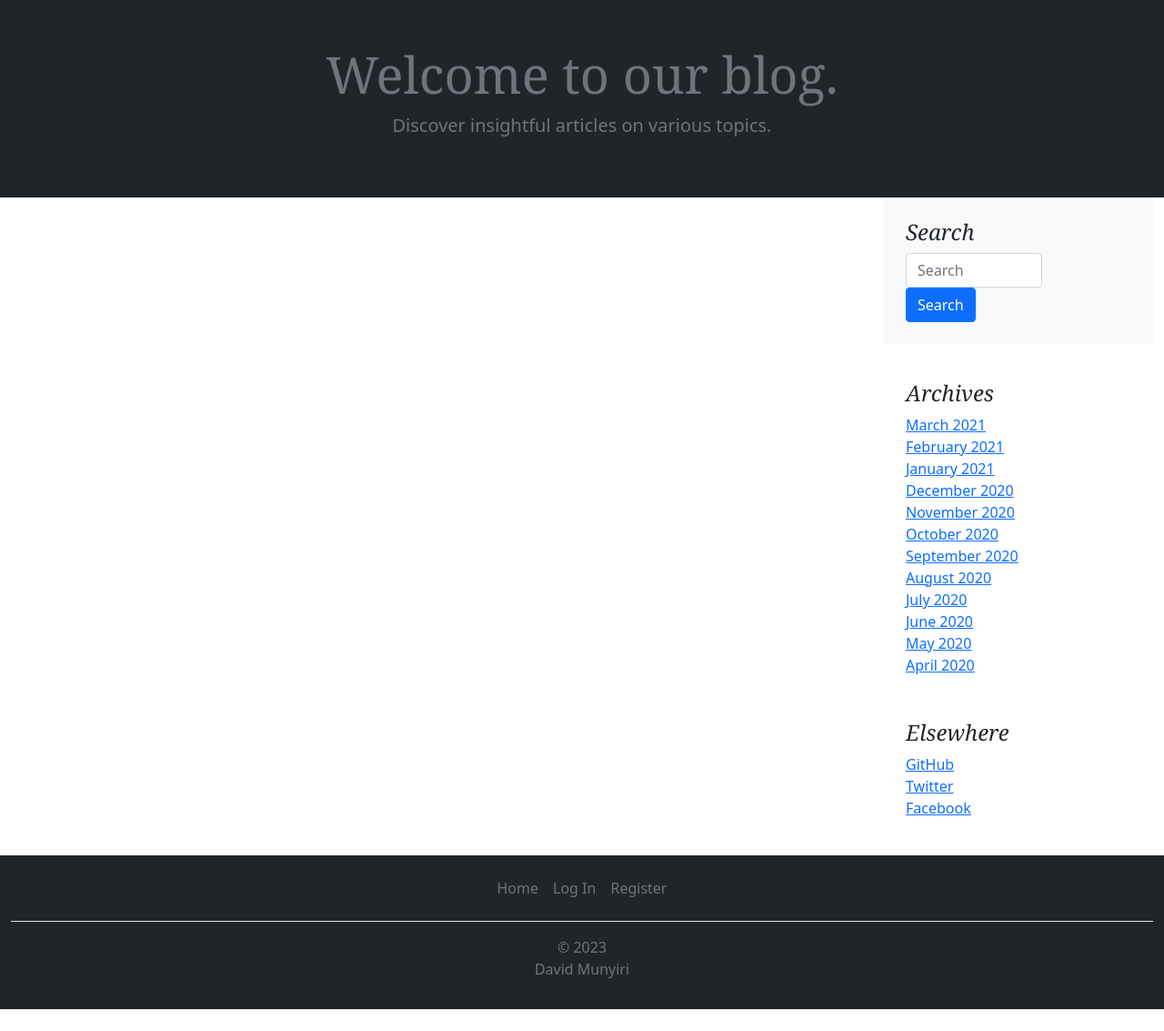
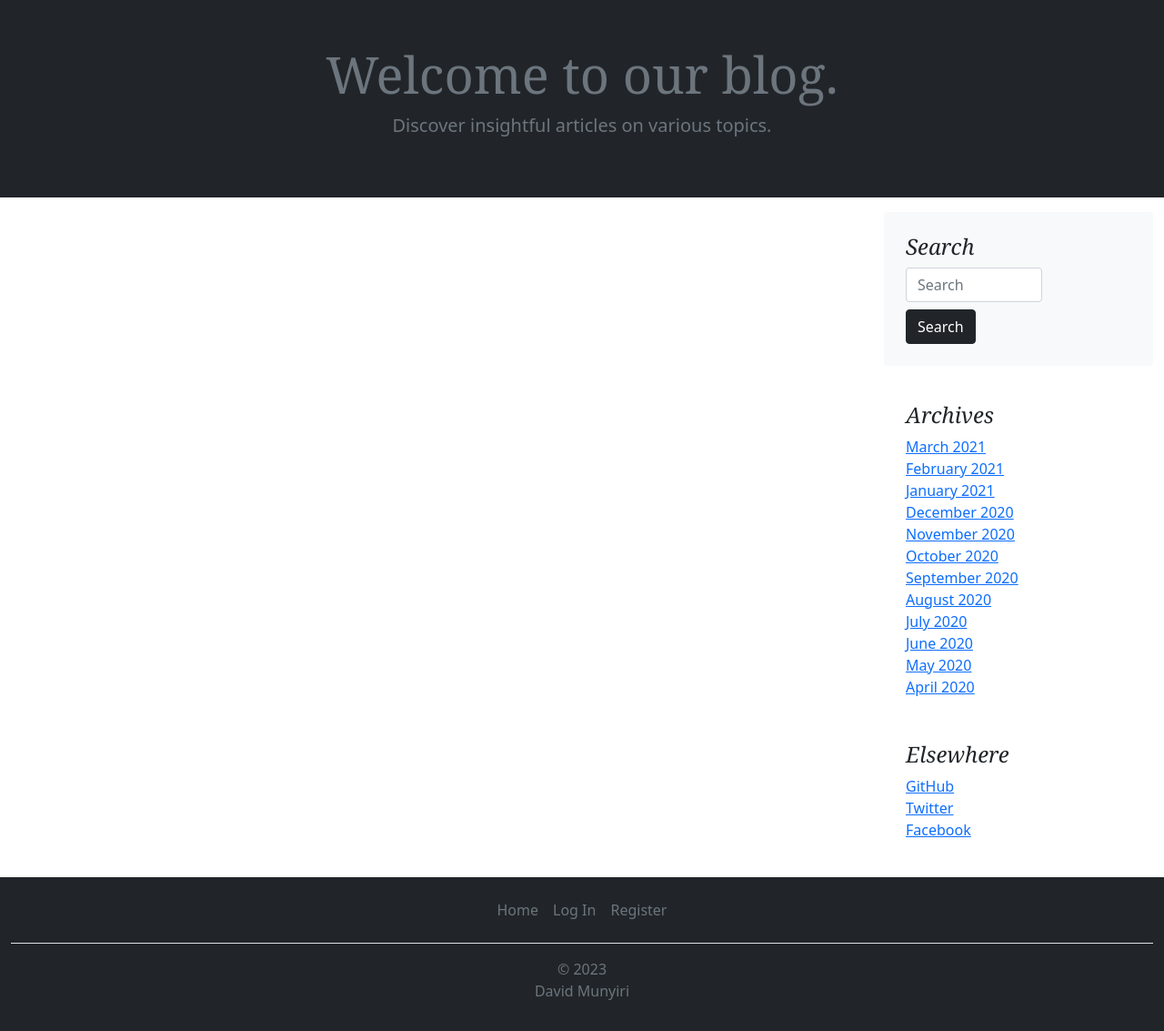
Before and after one commit to davy254/django_blog_2, a Django app: page / in a window 1280 px wide. Shown: the part 56-1189 px from the top of the page at 91% size. Before the commit the page ends 1165 px from the top, so only its background shows below. Run offline with Django 4.2, Linux system fonts and the light colour scheme; data that the repository does not hold is empty; some libraries are stand-ins or nearby versions.

Commit message:
updated base.html and index.html

```diff
--- a/blog/templates/blog/base.html
+++ b/blog/templates/blog/base.html
@@ -69,14 +69,14 @@
                 </div>
 
 
-                <div class="col-md-3">
+                <div class="col-md-3 mt-3">
                     <div class="position-sticky" style="top: 2rem;">
                         <div class="p-4 mb-3 bg-light rounded">
                             <h4 class="fst-italic">Search</h4>
                             <form class="form-inline my-2 my-lg-0" method="GET" action="{% url 'blog:search' %}">
                                 {% csrf_token %}
                                 <input class="form-control mr-sm-2" style="width:150px;" type="search" placeholder="Search" name="search">
-                                <button class="btn btn-primary "  style="color:white;border-color:#0078ff;" type="submit">Search</button>
+                                <button class="btn btn-dark mt-2"   type="submit">Search</button>
                             </form>
                         </div>
 
--- a/blog/templates/blog/index.html
+++ b/blog/templates/blog/index.html
@@ -13,7 +13,7 @@
             <div class="col-md-8">
                 <div class="card-body">
                     <h5 class="card-title" style="font-size: 2.5rem;">{{post.title}}</h5>
-                    <p>{{ post.pub_date}} by {{ post.author}}</p>
+                    <p>Created {{ post.pub_date}} by {{ post.author}}</p>
                     <p class="card-text lead">{{post.content|truncatewords:"30"}}</p>
                 </div>
                 <div class="mb-0 d-flex justify-content-end">
```
